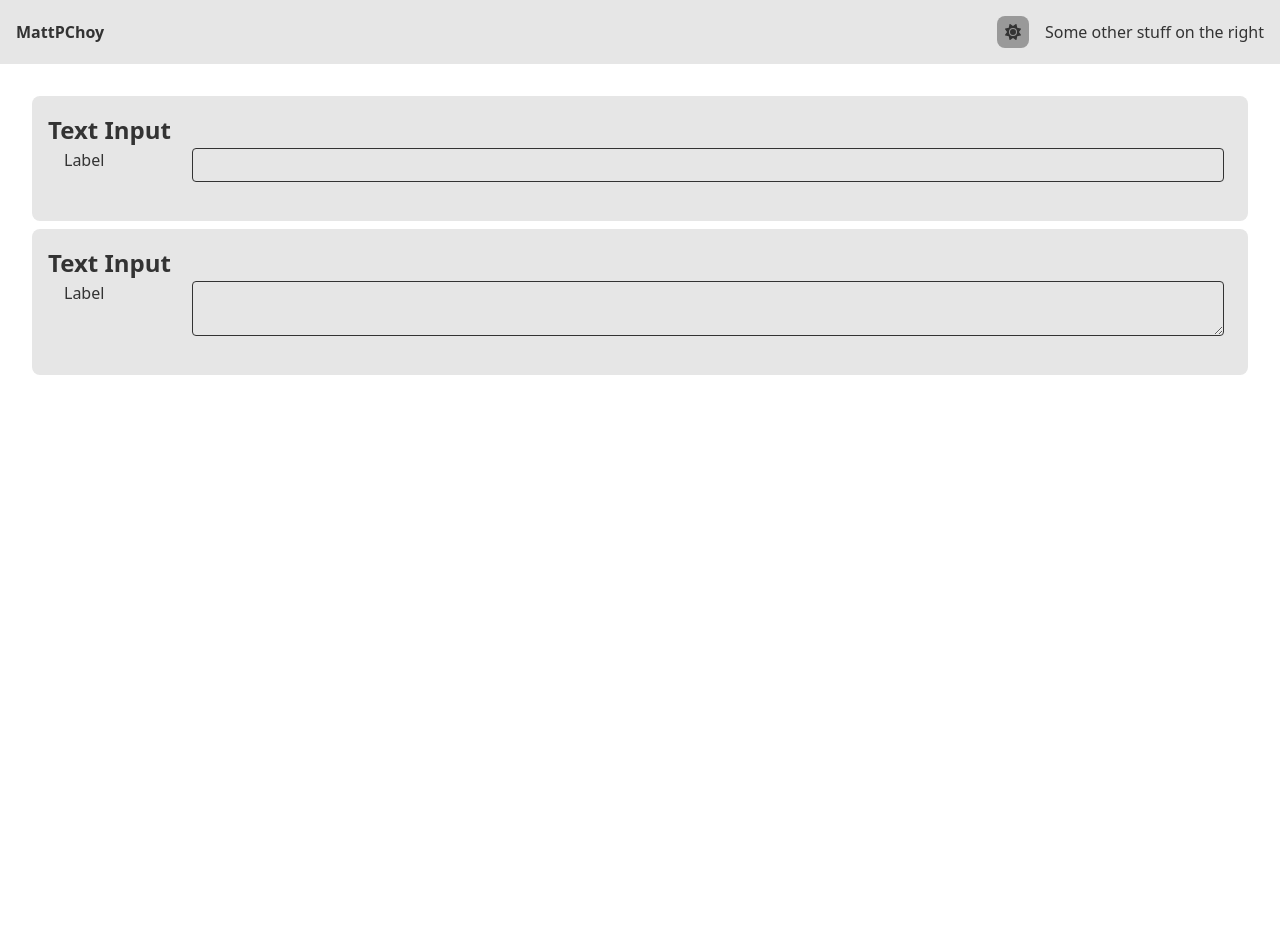
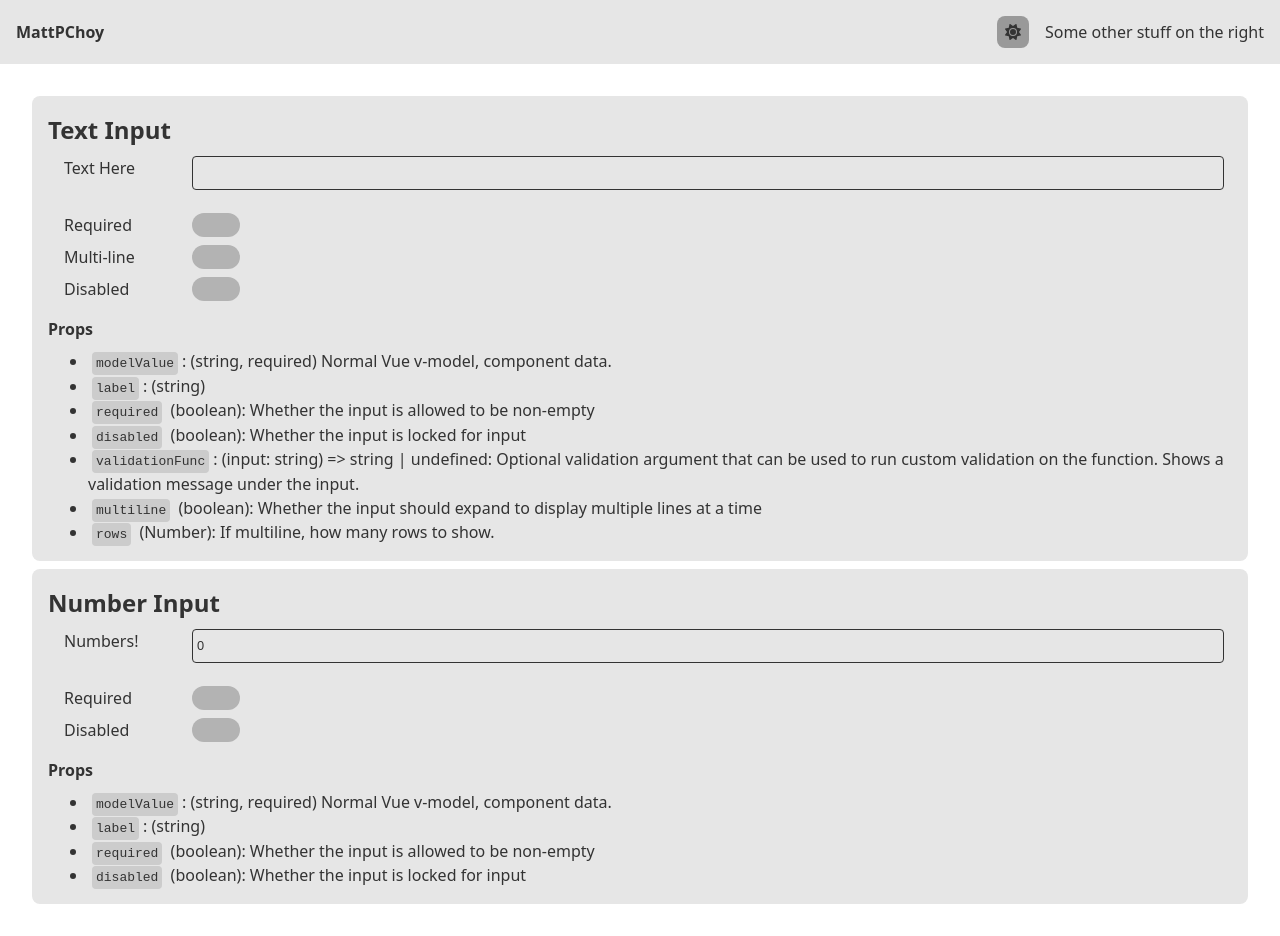
Before and after one commit to MattPChoy/CustomComponents, a Vue app: page / in a window 1280 px wide. Before the commit the page ends 800 px from the top, so only its background shows below. Built offline with nearby package versions, Linux system fonts and the light colour scheme.

Commit message:
Number and text input with documentation

```diff
--- /dev/null
+++ b/src/components/Inputs/CNumberInput.vue
@@ -0,0 +1,49 @@
+<template>
+  <InputComponentWrapper :label="label">
+    <template #input>
+      <input type="number" class="input" v-model="model" @input="onChange" ref="numberInput"
+             :disabled="disabled" :required="true"/>
+    </template>
+
+    <template #validation>
+      <span>{{ validationError }}</span>
+    </template>
+  </InputComponentWrapper>
+</template>
+
+<script setup lang="ts">
+import {ref} from 'vue';
+import InputComponentWrapper from "./InputComponentWrapper.vue";
+
+const model = defineModel({ type: Number, required: true })
+const numberInput = ref<HTMLInputElement>();
+
+defineProps({
+  label: {type: String},
+  required: {type: Boolean, default: false},
+  disabled: {type: Boolean, default: false},
+});
+
+const validationError = ref("");
+
+function onChange() {
+  console.log(numberInput.value?.validity);
+  if (numberInput.value?.validity.valueMissing) {
+    validationError.value="Required value missing"
+    return;
+  }
+
+  if (numberInput.value?.validity.badInput) {
+    validationError.value="Invalid value"
+    return;
+  }
+}
+</script>
+
+
+<style scoped>
+
+input {
+  min-width: 50px;
+}
+</style>
--- /dev/null
+++ b/src/components/Inputs/CToggleInput.vue
@@ -0,0 +1,59 @@
+<template>
+  <input-component-wrapper :label="label" :show-validation="false">
+    <template #input>
+      <div class="toggle-input-container" @click="onToggle" :class="{'true': model}">
+        <div class="toggle-pill"/>
+      </div>
+    </template>
+  </input-component-wrapper>
+</template>
+
+<script setup lang="ts">
+import InputComponentWrapper from "./InputComponentWrapper.vue";
+
+const model = defineModel({type: Boolean, required: true});
+defineProps({
+  label: { type: String }
+})
+function onToggle() {
+  model.value = !model.value;
+}
+</script>
+
+<style scoped>
+.toggle-input-container {
+  --toggle-width: var(--space-6);
+  --toggle-height: var(--space-3);
+  position: relative;
+  border-radius: calc(var(--toggle-height) / 2);
+  height: var(--toggle-height);
+  background-color: var(--bg-main-30);
+  width: var(--toggle-width);
+  cursor: pointer;
+  transition: background-color 0.4s;
+
+  /* To compensate for hiding the validation block, add a bit of bottom whitespace*/
+  margin-bottom: var(--space-1);
+}
+
+.toggle-pill {
+  --toggle-pill-size: var(--space-2-5);
+  position: absolute;
+  height: var(--toggle-pill-size);
+  width: var(--toggle-pill-size);
+  border-radius: 50%;
+  background-color: var(--primary);
+  top: calc((var(--toggle-height) - var(--toggle-pill-size)) / 2);
+  left: calc((var(--toggle-height) - var(--toggle-pill-size)) / 2);
+  transition: transform 0.4s;
+}
+
+.toggle-input-container.true {
+  background-color: var(--primary);
+}
+
+.toggle-input-container.true .toggle-pill {
+  background-color: white;
+  transform: translateX(calc(var(--toggle-width) - var(--toggle-height)));
+}
+</style>
--- a/src/components/Inputs/InputComponentWrapper.vue
+++ b/src/components/Inputs/InputComponentWrapper.vue
@@ -1,12 +1,11 @@
 
 <template>
   <div class="input-container">
-    <label class="input-label"> {{ label }}</label>
+    <label v-if="label" class="input-label"> {{ label }}</label>
 
     <div class="input-wrapper">
       <slot name="input"/>
-
-      <div class="validation-container error">
+      <div v-if="showValidation" class="validation-container error">
         <slot name="validation"/>
       </div>
     </div>
@@ -20,8 +19,9 @@
  */
 
 defineProps({
-  label: { type: String }
-})
+  label: { type: String },
+  showValidation: { type: Boolean, default: true }
+});
 
 </script>
 
@@ -66,6 +66,12 @@ input:focus {
   outline-style: solid;
 }
 
+input:disabled {
+  opacity: 0.6;
+  background-color: var(--bg-main-40);
+  cursor: not-allowed;
+}
+
 .validation-container {
   margin-top: 0.25rem;
   height: 1.2rem;
--- a/src/docs/InputExamples.vue
+++ b/src/docs/InputExamples.vue
@@ -3,18 +3,38 @@
 
     <DocWrapper title="Text Input">
       <template #usage>
-      <c-text-input v-model="firstTextInputData"
-                    :validation-func="firstTextInputValidation"
-                    required
-                    label="Label"/>
+        <c-text-input v-model="textInputData.value"
+                      :validation-func="firstTextInputValidation" :multiline="textInputData.multiline"
+                      :required="textInputData.required" :disabled="textInputData.disabled"
+                      label="Text Here"/>
+
+        <c-toggle-input v-model="textInputData.required" label="Required"/>
+        <c-toggle-input v-model="textInputData.multiline" label="Multi-line"/>
+        <c-toggle-input v-model="textInputData.disabled" label="Disabled"/>
+      </template>
+
+      <template #props>
+        <ul>
+          <input-prop-descriptions/>
+          <li><code>validationFunc</code>: (input: string) => string | undefined: Optional validation argument that can
+            be used to run custom validation on the function. Shows a validation message under the input.
+          </li>
+          <li><code>multiline</code> (boolean): Whether the input should expand to display multiple lines at a time</li>
+          <li><code>rows</code> (Number): If multiline, how many rows to show.</li>
+        </ul>
       </template>
     </DocWrapper>
 
-  <DocWrapper title="Text Input">
+    <DocWrapper title="Number Input">
       <template #usage>
-      <c-text-input v-model="secondTextInputData"
-                    required multiline
-                    label="Label"/>
+        <c-number-input v-model="numberInputModel" label="Numbers!" :required="textInputData.required" :disabled="numberInputData.disabled"/>
+        <c-toggle-input v-model="numberInputData.required" label="Required"/>
+        <c-toggle-input v-model="numberInputData.disabled" label="Disabled"/>
+      </template>
+      <template #props>
+        <ul>
+          <input-prop-descriptions/>
+        </ul>
       </template>
     </DocWrapper>
   </div>
@@ -26,10 +46,26 @@
 import DocWrapper from "./meta/DocWrapper.vue";
 import CTextInput from "../components/Inputs/CTextInput.vue";
 import {ref} from "vue";
+import CNumberInput from "../components/Inputs/CNumberInput.vue";
+import InputPropDescriptions from "./meta/InputPropDescriptions.vue";
+import CToggleInput from "../components/Inputs/CToggleInput.vue";
 
-const firstTextInputData = ref("");
+class InputData {
+  public required: boolean = false;
+  public disabled: boolean = false;
+  public value: string = "";
+}
+
+class TextInputData extends InputData {
+  public multiline: boolean = false;
+}
+
+const textInputData = ref(new TextInputData());
+const numberInputData = ref(new InputData());
 const firstTextInputValidation = (input: string) => input.length !== 0 ? undefined : "Required input";
-const secondTextInputData = ref("");
+
+
+const numberInputModel = ref(0);
 </script>
 
 
@@ -41,4 +77,8 @@ const secondTextInputData = ref("");
 
   margin: var(--space-4);
 }
+
+ul {
+  margin: 0;
+}
 </style>
--- a/src/docs/meta/DocWrapper.vue
+++ b/src/docs/meta/DocWrapper.vue
@@ -1,15 +1,23 @@
 <template>
   <div class="documentation-item-container">
     <h2> {{ title }} </h2>
-    <slot name="usage"/>
-    <slot name="props"/>
+    <div> <slot name="usage"/> </div>
+
+    <b v-if="hasPropsSection">Props</b>
+    <div> <slot name="props"/> </div>
   </div>
 </template>
 
 <script setup lang="ts">
+import {computed, useSlots} from "vue";
+
 defineProps({
-  title: { type: String, required: true }
+  title: {type: String, required: true}
 });
+
+const slots = useSlots();
+const hasPropsSection = computed(() => !!slots.props);
+
 </script>
 
 <style scoped>
@@ -18,6 +26,10 @@ defineProps({
   border-radius: 8px;
   padding: var(--space-2);
   min-width: 45%;
+
+  display: flex;
+  flex-direction: column;
+  gap: var(--space-1);
 }
 
 h2 {
--- /dev/null
+++ b/src/docs/meta/InputPropDescriptions.vue
@@ -0,0 +1,6 @@
+<template>
+  <li><code>modelValue</code>: (string, required) Normal Vue v-model, component data.</li>
+  <li><code>label</code>: (string)</li>
+  <li><code>required</code> (boolean): Whether the input is allowed to be non-empty</li>
+  <li><code>disabled</code> (boolean): Whether the input is locked for input</li>
+</template>
--- a/src/spacing.css
+++ b/src/spacing.css
@@ -7,6 +7,10 @@
     --space-6: 48px;
     --space-7: 56px;
     --space-8: 64px;
+    --space-9: 72px;
+    --space-10: 80px;
 
     --space-half: 4px;
+    --space-1-5: 12px;
+    --space-2-5: calc(var(--space-1) * 2.5);
 }
--- a/src/style.css
+++ b/src/style.css
@@ -32,3 +32,11 @@ body {
 .pointer {
   cursor: pointer;
 }
+
+code {
+  background-color: var(--bg-main-20);
+  padding: var(--space-half);
+  border-radius: var(--space-half);
+  color: var(--font-primary-lighter);
+  margin: var(--space-half);
+}
--- a/src/theme.css
+++ b/src/theme.css
@@ -7,10 +7,13 @@
     --bg-main-40: color-mix(in srgb, var(--bg-main) 60%, white);
 
     --font-primary: color-mix(in srgb, #FFFFFF 80%, black);
+    --font-primary-lighter: color-mix(in srgb, #FFFFFF 90%, black);
     --font-secondary: color-mix(in srgb, #FFFFFF 60%, black);
 
     --error-color: red;
     --warning-color: orange;
+
+    --primary: #27e8a7;
 }
 
 :root.light {
```
Lines whose indentation alone changed are shown as unchanged.
